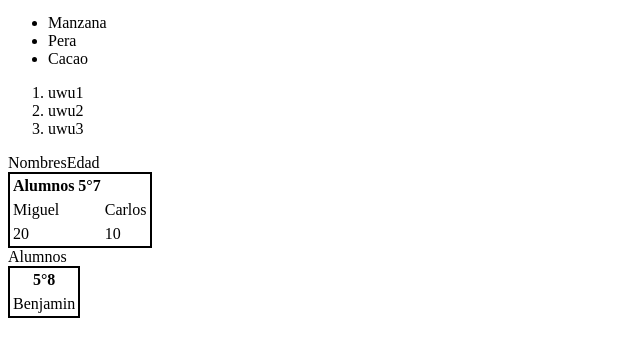
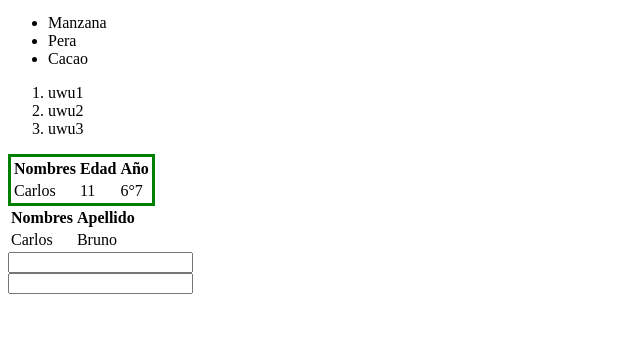
Before and after one commit to Bruneizer/HTML, a plain HTML site: page HTML/index2.html in a window 1280 px wide. Shown: the part 100-456 px from the top of the page, without its empty margins (0-640 px from the left). Drawn offline with Linux system fonts and the light colour scheme.

Commit message:
avanzexd

```diff
--- a/HTML/index2.html
+++ b/HTML/index2.html
@@ -22,21 +22,42 @@
         <li>uwu3</li>
     </ol>
 
-    <table style="border: 2px solid black">
-        <th>Alumnos 5°7</th>
-        <tr>Nombres</tr>
-        <td>Miguel</td>
-        <td>Carlos</td>
-        <tr>Edad</tr>
-        <td>20</td>
-        <td>10</td>
-    </table>
-
-    <table style="border: 2px solid black">
-        <th>5°8</th>
-        <tr>Alumnos</tr>
-        <td>Benjamin</td>
-    </table>
-</body>
-
+    <table style="border: 3px solid green">
+        <tr>
+            <th>
+                Nombres
+            </th>
+            <th>
+                Edad
+            </th>
+            <th>
+                Año
+            </th>
+        </tr>
+        <td>
+            Carlos
+        </td>
+        <td>11</td>
+        <td>6°7</td>
+      </table>
+      <table>
+        <tr>
+            <th>Nombres</th>
+        <th>
+            Apellido
+        </th>
+        </tr>
+        <tr>
+            <td>
+                Carlos
+            </td>
+            <td>
+                Bruno
+            </td>
+        </tr>
+      </table>
+      <form action="">
+        <input type="text"> <br>
+        <input type="password"><br>
+    </body>
 </html>
```
Also changed, not shown: HTML/index.html (+1 -1 lines).
